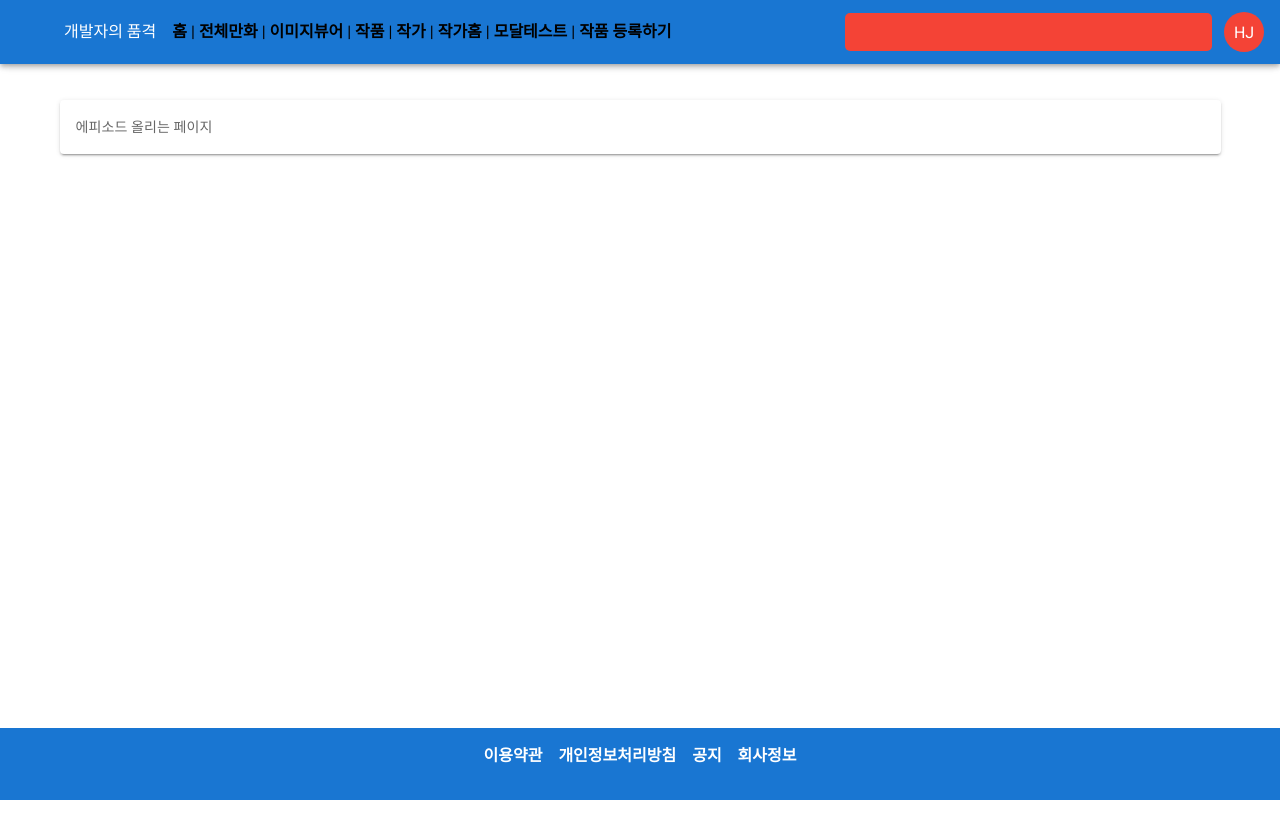
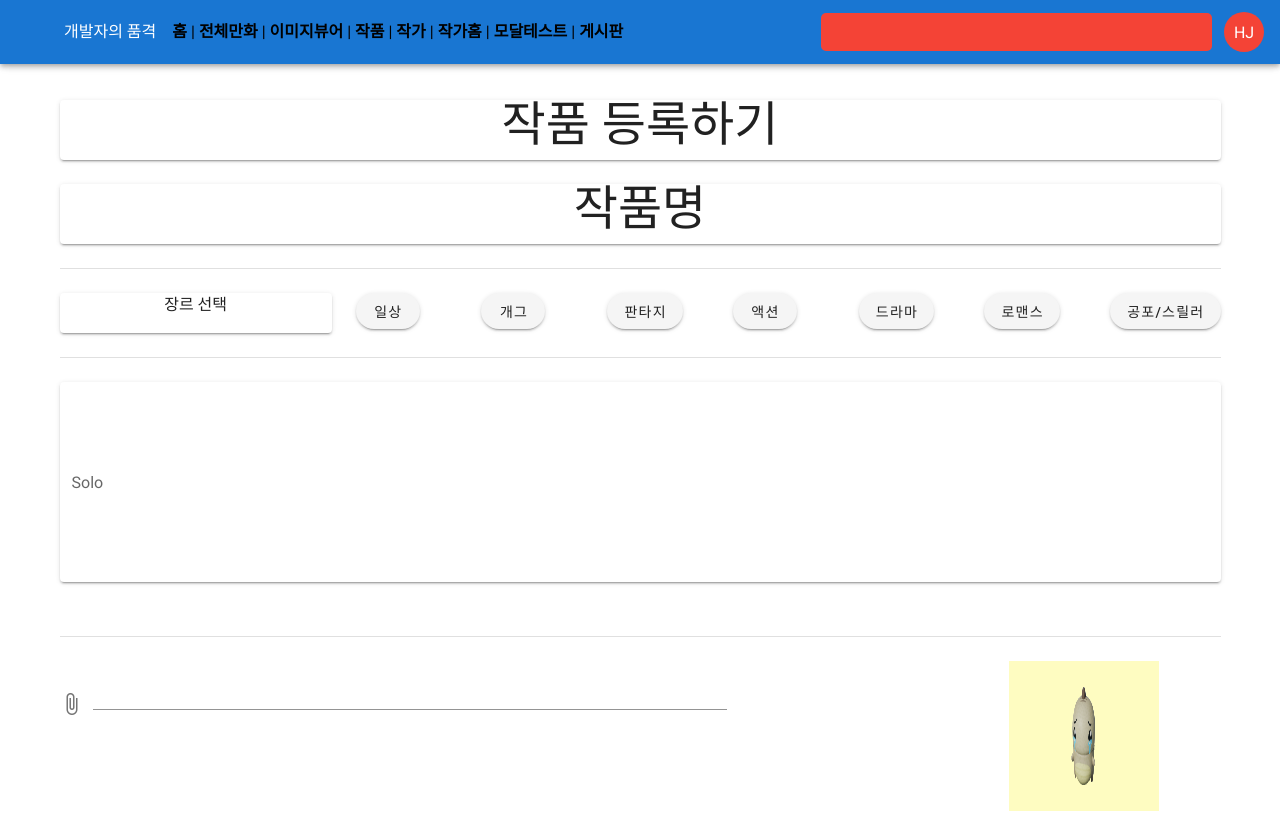
Before and after one commit to hyunjunyong/WEBTOON, a Vue app in the folder frontend/: page /#/EDIT_EPISODE in a window 1280 px wide. Shown: the top 813 px of the page. Built offline with nearby package versions, Linux system fonts and the light colour scheme.

Commit message:
일반 게시글 작성창 추가

```diff
--- a/frontend/src/components/Header.vue
+++ b/frontend/src/components/Header.vue
@@ -51,8 +51,8 @@
         >
         <span class="router-text"> | </span>
 
-        <router-link to="/register_writer"
-          ><strong class="router-text">작품 등록하기</strong></router-link
+        <router-link to="/Boardlist"
+          ><strong class="router-text">게시판</strong></router-link
         >
       </p>
 
--- /dev/null
+++ b/frontend/src/components/list-writer.vue
@@ -0,0 +1,66 @@
+<template>
+<!--
+1:1 문의 나 공지 등 일반 게시물 작성 컴포넌트
+-->
+    <v-form>
+        <v-container>
+            <v-col>
+            <v-card class="text-center text-h3" height="60">1 : 1 문의</v-card>
+            </v-col>
+            <v-row dense>
+                <v-text-field
+                    :counter="50"
+                    label="제목"
+                    name="title"
+                    required
+                    v-model="title"
+                    maxlength="50" >
+                </v-text-field>
+            </v-row>
+            <v-row dense>
+                <v-textarea
+                    filled name="context"
+                    hint="내용을 입력해주세요."
+                    v-model="context"
+                    :counter="1000"
+                    maxlength="1000" >
+                </v-textarea>
+            </v-row>
+            <v-col cols="7">
+                <v-file-input
+                    truncate-length="15"
+                    class="align-center"
+                ></v-file-input>
+            </v-col>
+        <v-col>
+        <v-row justify="center" >
+            <v-spacer></v-spacer>
+            <router-link to="/Boardlist">
+            <v-btn > 취소 </v-btn>
+            </router-link>
+            <v-spacer></v-spacer>
+            <router-link to="/Boardlist">
+            <v-btn > 등록 </v-btn>
+            </router-link>
+            <v-spacer></v-spacer>
+        </v-row>
+        </v-col>
+        </v-container>
+    </v-form>
+</template>
+
+<script>
+export default {
+    name:'',
+    components: {},
+    data(){
+        return{
+        }
+    },
+    setup(){},
+    create(){},
+    mounted(){},
+    unmounted(){},
+    methods: {}
+}
+</script>
--- /dev/null
+++ b/frontend/src/components/list.vue
@@ -0,0 +1,68 @@
+<template>
+<!--
+1:1 문의 나 공지 등 일반 게시판 리스트 컴포넌트.... 아직 수정 중
+-->
+
+    <v-container>
+
+        <v-card>
+        <v-data-table
+            :headers="headers"
+            :items="desserts"
+            :items-per-page="5"
+            class="elevation-1"
+            @click:row="rowClick" >
+        </v-data-table>
+
+        <v-text-field
+          v-model="search"
+          append-icon="mdi-magnify"
+          label="Search"
+          single-line
+          hide-details
+        ></v-text-field>
+
+      <v-data-table
+        :headers="headers"
+        :items="desserts"
+        :search="search"
+      ></v-data-table>
+    </v-card>
+    </v-container>
+</template>
+
+
+<script>
+export default {
+    name: 'Boardlist',
+    methods: {
+
+        },
+        data () {
+            return {
+            search: '',
+            headers: [
+                {
+                text: 'NO.',
+                align: 'start',
+                sortable: false,
+                value: 'name',
+                },
+                { text: '글 제목', value: 'title' },
+                { text: '글쓴이', value: 'writer' },
+                { text: '작성일', value: 'date' },
+
+            ],
+            desserts: [
+                {
+                    name: 1,
+                    title: '안녕하세요.',
+                    writer: '관리자',
+                    date: 2021,
+                },
+
+            ],
+        }
+    },
+};
+</script>
--- a/frontend/src/router/index.js
+++ b/frontend/src/router/index.js
@@ -13,6 +13,8 @@ import 회사정보 from "../views/회사정보.vue";
 import 모달테스트 from "../views/모달테스트.vue";
 import EDIT_EPISODE from "../views/EDIT_EPISODE";
 import register_writer from "../views/register_writer";
+import BOARDLIST from "../views/BOARDLIST.vue";
+import BOARDWRITER from "../views/BOARDWRITER.vue";
 
 Vue.use(VueRouter);
 
@@ -82,6 +84,16 @@ const routes = [
     name: "register_writer",
     component: register_writer,
   },
+  {
+    path: "/Boardlist",
+    name: "BOARDLIST",
+    component: BOARDLIST,
+  },
+  {
+    path: "/Boardwriter",
+    name: "BOARDWRITER",
+    component: BOARDWRITER,
+  },
 ];
 
 const router = new VueRouter({
--- /dev/null
+++ b/frontend/src/views/BOARDLIST.vue
@@ -0,0 +1,31 @@
+<template>
+<!--
+1:1 문의 나 공지 등 일반 게시판 화면  'list' 컴포넌트 수정 중
+-->
+    <v-container>
+        <v-col>
+            <v-card class="text-center text-h3" height="60">1 : 1 문의</v-card>
+        </v-col>
+        <list />
+        <v-col>
+        <v-row justify="center" >
+            <router-link to="/Boardwriter" class="ma-2">
+            <v-btn > 글쓰기 </v-btn>
+            </router-link>
+        </v-row>
+        </v-col>
+    </v-container>
+
+</template>
+
+
+<script>
+import list from "../components/list"
+
+export default {
+    name: 'Boardlist',
+    components: {
+        list,
+    },
+};
+</script>
--- /dev/null
+++ b/frontend/src/views/BOARDWRITER.vue
@@ -0,0 +1,20 @@
+<template>
+    <v-container>
+
+        <listwriter />
+
+    </v-container>
+
+</template>
+
+
+<script>
+import listwriter from "../components/list-writer"
+
+export default {
+    name: 'Boardwriter',
+    components: {
+        listwriter,
+    },
+};
+</script>
--- a/frontend/src/views/EDIT_EPISODE.vue
+++ b/frontend/src/views/EDIT_EPISODE.vue
@@ -1,16 +1,103 @@
 <template>
-  <v-container class="EDIT_EPISODE">
-    <v-card>
-      <v-card-text>
-        에피소드 올리는 페이지
-      </v-card-text>
-    </v-card>
-  </v-container>
+    <v-container>
+        <v-row>
+            <v-col>
+                <v-card class="text-center text-h3" height="60">작품 등록하기</v-card>
+            </v-col>
+        </v-row>
+        <v-row>
+            <v-col>
+                <v-card class="text-center text-h3" height="60">작품명</v-card>
+            </v-col>
+        </v-row>
+        <v-row>
+            <v-col>
+                <v-divider></v-divider>
+            </v-col>
+        </v-row>
+        <v-row>
+            <v-col class="col-3" >
+                <v-card class="text-center" height="40">장르 선택</v-card>
+            </v-col>
+            <v-col v-for="item in genre" :key="item.index">
+                <v-btn
+                elevation="2"
+                rounded
+                >
+                    {{item.name}}
+                </v-btn>
+            </v-col>
+        </v-row>
+        <v-row>
+            <v-col>
+                <v-divider></v-divider>
+            </v-col>
+        </v-row>
+        <v-row>
+            <v-col
+            cols="12"
+            sm="12"
+            >
+                <v-text-field
+                    label="Solo"
+                    single-line
+                    solo
+                    height="200"
+                >
+                    작품소개 글
+                </v-text-field>
+            </v-col>
+        </v-row>
+        <v-row>
+            <v-col>
+                <v-divider></v-divider>
+            </v-col>
+        </v-row>
+        <v-row>
+            <v-col class="col-7">
+                <v-file-input
+                    truncate-length="15"
+                    class="align-center"
+                ></v-file-input>
+            </v-col>
+             <v-spacer></v-spacer>
+            <v-col class="col-3 text-center">
+                <img src="../img/nft.png" alt="" width="150px" height="150px">
+            </v-col>
+        </v-row>
+        <v-row>
+            <v-col class="text-center">
+                <v-btn block>취소</v-btn>
+            </v-col>
+            <v-spacer></v-spacer>
+            <v-col class="text-center">
+                <v-btn block>등록</v-btn>
+            </v-col>
+        </v-row>
+    </v-container>
 </template>
-
 <script>
 export default {
-  name: "EDIT_EPISODE",
-  components: {},
-};
+    name:'',
+    components: {},
+    data(){
+        return{
+            genre:[
+                    {index:"1",name:'일상'},
+                    {index:"2",name:'개그'},
+                    {index:"3",name:'판타지'},
+                    {index:"4",name:'액션'},
+                    {index:"5",name:'드라마'},
+                    {index:"6",name:'로맨스'},
+                    {index:"7",name:'공포/스릴러'},
+                ],
+        }
+    },
+    setup(){},
+    create(){},
+    mounted(){},
+    unmounted(){},
+    methods: {}
+}
 </script>
+<style scoped></style>
```
